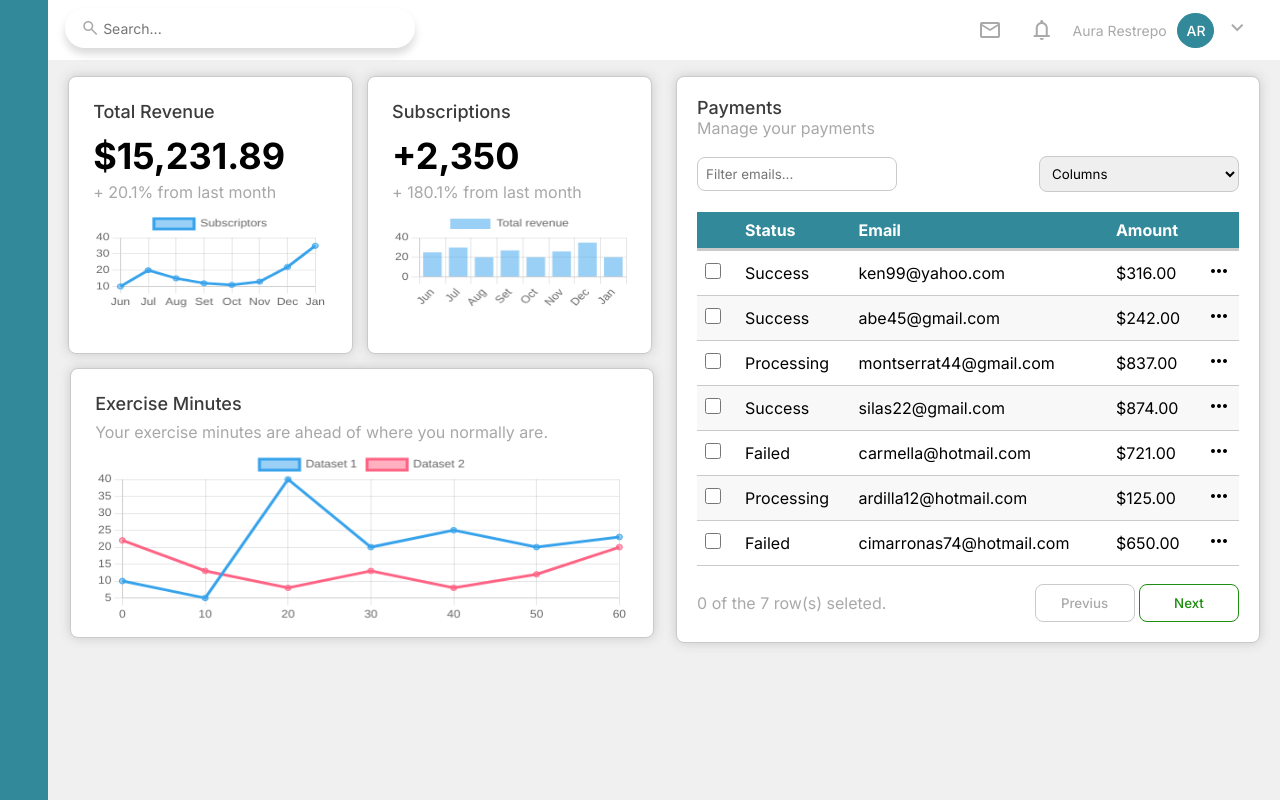
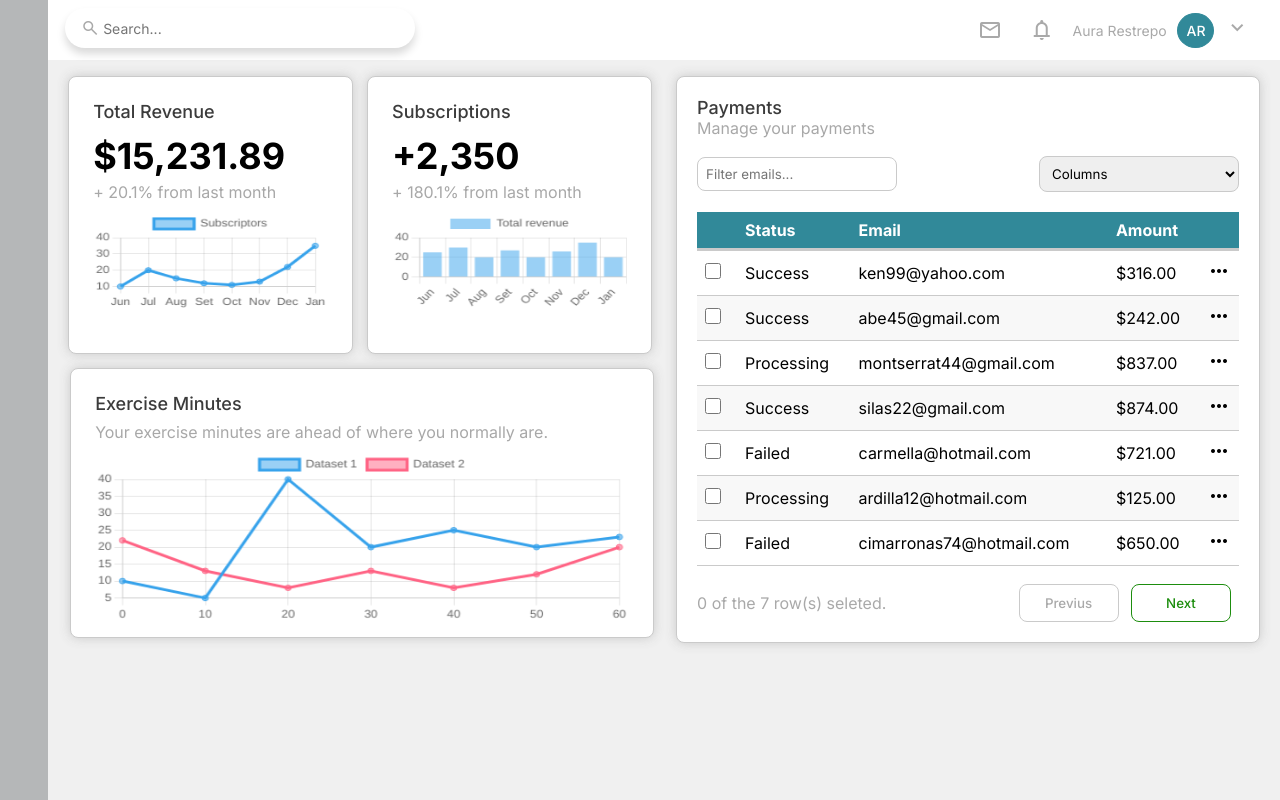
Before and after one commit to AuraLRestrepo/testEnterview, a website with bundled scripts: page pages/index.html in a window 1280 px wide. Built offline with nearby package versions, Linux system fonts and the light colour scheme.

Commit message:
Improvements are made to some features of the project, and a function is implemented to check that the data is not empty

```diff
--- /dev/null
+++ b/js/dataEmpty.js
@@ -0,0 +1,31 @@
+// Examples for testing the function can be declared.
+const data = { "a": 100, "b": 200 };
+const data2 = { "hey": "a", "hi": "b", "bye": "c" };
+const data3 = {};
+const data4 = [1, 2, 3, 4, 5];
+const data5 = [];
+const data6 = null;
+const data7 = undefined;
+
+const isEmpty = (data) => {
+    // The first condition validates whether the data is null or undefined
+    if (data === null || data === undefined) {
+        return true;
+    }
+
+    // The second condition validates whether the data is an object and if the object's keys have a length of 0
+    if (typeof data === 'object' && Object.keys(data).length === 0) {
+        return true;
+    }
+
+    return false;
+}
+
+// The result of the function depends on the outcome of these conditions
+console.log(isEmpty(data));
+console.log(isEmpty(data2));
+console.log(isEmpty(data3));
+console.log(isEmpty(data4));
+console.log(isEmpty(data5));
+console.log(isEmpty(data6));
+console.log(isEmpty(data7));
--- a/pages/index.html
+++ b/pages/index.html
@@ -23,17 +23,6 @@
         <div id="nav">
             <section class="title_nav"></section>
             <section class="body_nav">
-                <ul>
-                    <li></li>
-                    <li></li>
-                    <li></li>
-                    <li></li>
-                    <li></li>
-                    <li></li>
-                    <li></li>
-                    <li></li>
-                    <li></li>
-                </ul>
             </section>
         </div>
         <div class="container">
@@ -127,6 +116,7 @@
                                 </form>
                             </div>
                         </div>
+                        <div class="tables_content_data">
                             <table id="table_payments__container">
                                 <thead class="table_head">
                                     <tr>
@@ -140,6 +130,7 @@
                                 <tbody class="table_body">
                                 </tbody>
                             </table>
+                        </div>
                         <div class="table_options">
                             <div class="option_selected">
                                 <span class="selected_rows"></span>
@@ -164,6 +155,8 @@
     <script type="module" src="../js/lineChart.js"></script>
     <script type="module" src="../js/interpolationChart.js"></script>
     <script type="module" src="../js/main.js"></script>
+    <!-- function isEmpty data -->
+    <script src="../js/dataEmpty.js"></script>
 </body>
 
 </html>
--- a/styles/charts.css
+++ b/styles/charts.css
@@ -1,9 +1,11 @@
 #chart__revenue,
 #chart__subscriptors,
-#chart__minutes{
+#chart__minutes {
     width: 100% !important;
     padding-top: 0.5rem;
     padding-bottom: 0.5rem;
+    -webkit-animation: scale-in-center 0.3s cubic-bezier(0.250, 0.460, 0.450, 0.940) both;
+    animation: scale-in-center 0.3s cubic-bezier(0.250, 0.460, 0.450, 0.940) both;
 }
 
 #chart__revenue,
@@ -11,6 +13,34 @@
     max-height: 220px !important;
 }
 
-#chart__minutes{
+#chart__minutes {
     max-height: 190px !important;
 }
+
+@-webkit-keyframes scale-in-center {
+    0% {
+        -webkit-transform: scale(0);
+        transform: scale(0);
+        opacity: 1;
+    }
+
+    100% {
+        -webkit-transform: scale(1);
+        transform: scale(1);
+        opacity: 1;
+    }
+}
+
+@keyframes scale-in-center {
+    0% {
+        -webkit-transform: scale(0);
+        transform: scale(0);
+        opacity: 1;
+    }
+
+    100% {
+        -webkit-transform: scale(1);
+        transform: scale(1);
+        opacity: 1;
+    }
+}
--- a/styles/responsive.css
+++ b/styles/responsive.css
@@ -63,6 +63,10 @@
     #table_payments__container {
         overflow: hidden;
     }
+
+    .option_button_move {
+        margin-top: 0.5rem;
+    }
 }
 
 @media screen and (min-width: 768px) and (max-width: 998px) {
--- a/styles/style.css
+++ b/styles/style.css
@@ -21,5 +21,5 @@
 #nav{
     width: 350px;
     min-height: 100vh;
-    background-color: var(--color-brand);
+    background-color: #b5b7b8;
 }
--- a/styles/tables.css
+++ b/styles/tables.css
@@ -99,6 +99,7 @@
     border-radius: 0.5rem;
     color: var(--color--icons);
     font-weight: 500;
+    margin-right: 0.5rem;
 }
 
 .option_button.next {
```
Lines whose indentation alone changed are shown as unchanged.
